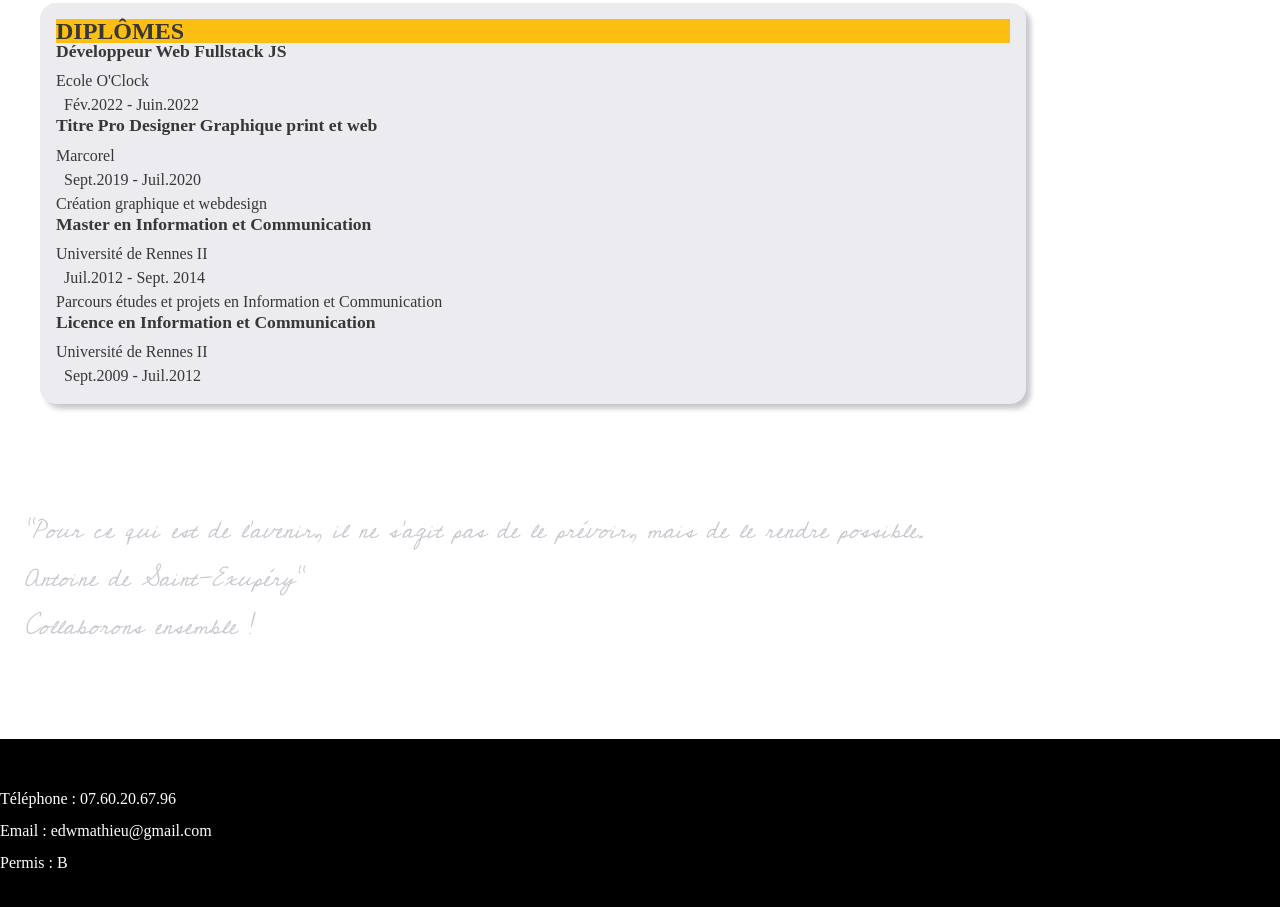
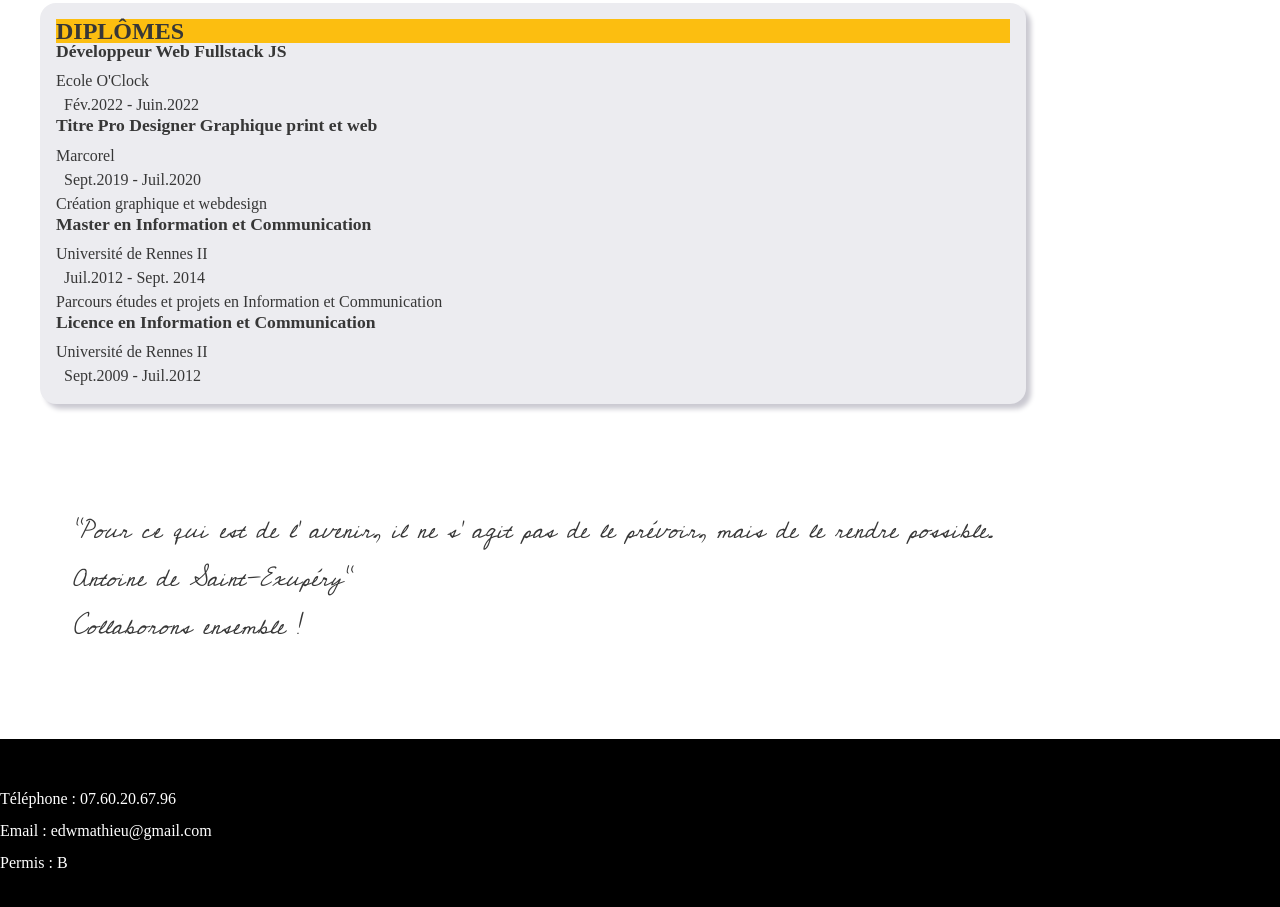
Before and after one commit to EdwineMathieu/EdwineMathieu.github.io, a plain HTML site: page index.html in a window 1280 px wide. Shown: the part 1753-2660 px from the top of the page. Drawn offline with Linux system fonts and the light colour scheme; a web font is replaced by a local one.

Commit message:
Maj1 21/10/2022

```diff
--- a/css/styles.css
+++ b/css/styles.css
@@ -171,13 +171,13 @@ main {
 
 
 blockquote {
-
     font-family: "Suavity";
     font-size: 1.5em;
     font-style: italic;
-    color: var(--shadowgrey);
+    color: var(--grey);
     text-align: left;
     line-height: 2em;
+    padding-left: 2em;
 }
 #blockquote1 {
     padding-top: 7%;
```
Also changed, not shown: index.html (+1 -1 lines).
